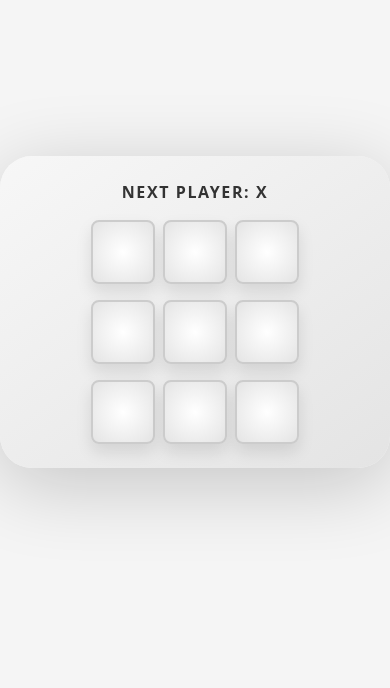
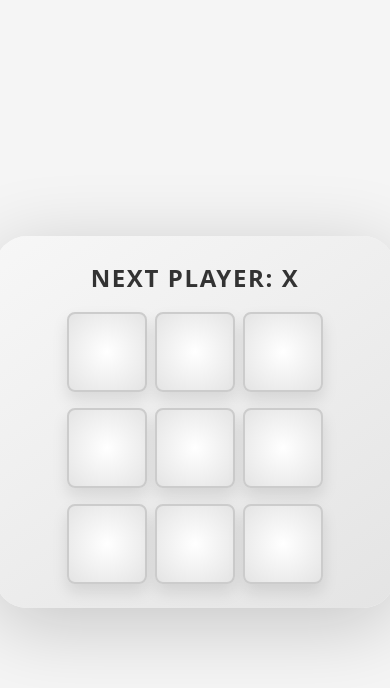
Before and after one commit to erez-cohen1/erez-app, a Next.js app: page /tic-tac-toe in a window 390 px wide. Shown: the top 688 px of the page. Built offline with nearby package versions, Linux system fonts and the light colour scheme.

Commit message:
tic tac toe game placement in page fix

```diff
--- a/app/tic-tac-toe/page.module.css
+++ b/app/tic-tac-toe/page.module.css
@@ -1,5 +1,6 @@
 /* Game Container */
 .game {
+  width: 50%;
   display: flex;
   flex-direction: column;
   align-items: center;
@@ -8,9 +9,12 @@
   border-radius: 2rem;
   box-shadow: 0 1rem 5rem rgba(0, 0, 0, 0.2);
   max-width: 33rem;
+  min-width: 400px;
   transition: all 0.3s ease;
-  margin: 0 auto;
-  transform: translateY(+50%);
+  position: absolute;
+  top: 50%;
+  left: 50%;
+  transform: translate(-50%, -50%);
 }
 
 
@@ -107,38 +111,3 @@
     opacity: 1;
   }
 }
-
-/* @media (max-width: 768px) {
-  .square {
-    width: 4rem;
-    height: 4rem;
-    font-size: 1.5rem;
-    line-height: 4rem;
-    text-align: center;
-    line-height: 1;
-
-  }
-
-  .status {
-    font-size: 1.2rem;
-  }
-} */
-
-@media (max-width: 480px) {
-  .square {
-    width: 4rem;
-    height: 4rem;
-    font-size: 1.5rem;
-    line-height: 3rem;
-    text-align: center;
-    line-height: 1;
-
-  }
-  .game{
-    width: 100%;
-  }
-
-  .status {
-    font-size: 1rem;
-  }
-}
```
